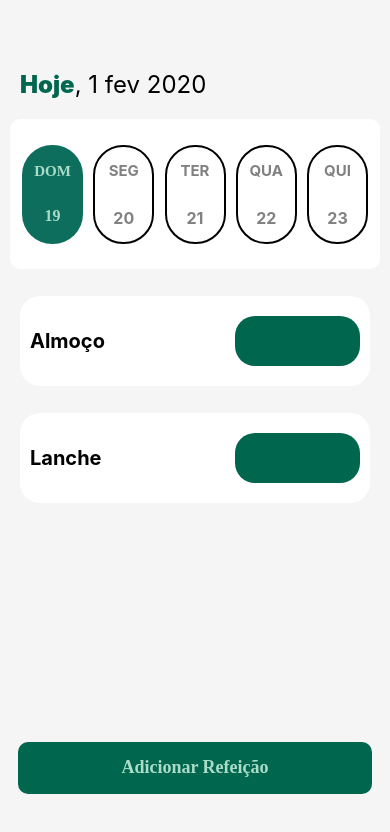
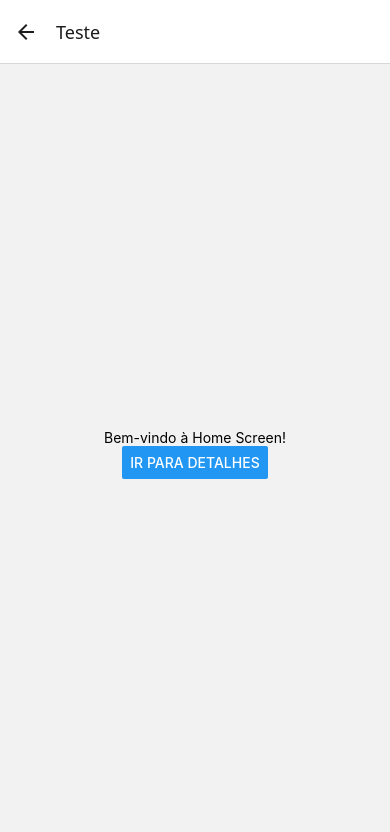
Before and after one commit to llucasBorba/Receitinha, a React Native app: screen /Teste in a window 390 px wide. Shown: the top 832 px of the page. Built offline with nearby package versions, Linux system fonts and the light colour scheme.

Commit message:
Stack feito

```diff
--- a/App.js
+++ b/App.js
@@ -1,191 +1,6 @@
-import React, { useState } from "react";
-import { View, Text, FlatList, StyleSheet, TouchableOpacity, Pressable } from "react-native";
-import useFontsLoader from "./useFontsLoader"; // Certifique-se de ajustar o caminho do arquivo
+import React from 'react';
+import StackRoute from './routes/stack.routes';
 
-export default function App(){
-
-  const days = [
-    { date: "2024-11-19", dayOfWeek: "DOM" },
-    { date: "2024-11-20", dayOfWeek: "SEG" },
-    { date: "2024-11-21", dayOfWeek: "TER" },
-    { date: "2024-11-22", dayOfWeek: "QUA" },
-    { date: "2024-11-23", dayOfWeek: "QUI" },
-  ];
-
-  const events = [
-    { id: "1", title: "Almoço", date: "2024-11-19" },
-    { id: "2", title: "Lanche", date: "2024-11-19" },
-    { id: "3", title: "Pré-Treino", date: "2024-11-20" },
-    { id: "4", title: "Lanche", date: "2024-11-21" },
-  ];
-
-  const [selectedDay, setSelectedDay] = useState(days[0].date);
-
-
-  const filteredEvents = events.filter((event) => event.date === selectedDay);
-
-  return (
-    <View style={styles.container}>
-
-      <View style={styles.date}>
-        <Text>
-          <Text style={styles.hoje}>Hoje</Text>
-          <Text style={{fontSize: 24}}>, 1 fev 2020</Text>
-        </Text>
-      </View>
-
-
-      <View style={styles.daysContainer}>
-        {days.map((day, index) => (
-          <TouchableOpacity
-            key={index}
-            style={[
-              styles.dayItem,
-              selectedDay === day.date && styles.selectedDay,
-            ]}
-            onPress={() => setSelectedDay(day.date)}
-          >
-            <Text
-              style={[
-                styles.dayText,
-                selectedDay === day.date && styles.secundaryColorBold
-              ]}
-            >
-              {day.dayOfWeek}
-            </Text>
-            <Text
-              style={[
-                styles.dateText,
-                selectedDay === day.date && styles.secundaryColorBold
-              ]}
-            >
-              {new Date(day.date).getDate()}
-            </Text>
-          </TouchableOpacity>
-        ))}
-      </View>
-
-      <FlatList
-        data={filteredEvents}
-        keyExtractor={(item) => item.id}
-        ListEmptyComponent={
-          <Text style={styles.noEvents}>Adicione uma refeição para começar...</Text>
-      }
-        renderItem={({ item }) => (
-          <View style={styles.eventItem}>
-            <Text style={styles.eventTitle}>{item.title}</Text>
-            <Pressable style={styles.check} />
-          </View>
-        )}
-      />
-
-      <TouchableOpacity style={styles.addButton}>
-        <Text style={[styles.secundaryColorBold, {fontSize: 18}]}>Adicionar Refeição</Text>
-      </TouchableOpacity>
-
-    </View>
-  );
-};
-
-const styles = StyleSheet.create({
-  container: {
-    flex: 1,
-    paddingTop: 70,
-    backgroundColor: "#f5f5f5",
-
-  },
-  secundaryColorBold: {
-    color: "#AADCC8",
-    fontWeight: "bold",
-    fontFamily: "NewYork"
-   },
-  date: {
-    marginBottom: 20,
-    marginLeft: 20
-  },
-  hoje: {
-    color: "#00664E",
-    fontWeight: "800",
-    fontSize: 24,
-    fontWeight: 900,
-  },
-  daysContainer: {
-    flexDirection: "row",
-    justifyContent: "space-between",
-    alignItems: "center",
-    backgroundColor: "white",
-    borderRadius: 10,
-    marginHorizontal: 10,
-    height: 150,
-    padding: 12
-  },
-  dayItem: {
-    alignItems: "center",
-    borderRadius: 30,
-    height: 99,
-    width: 61,
-    borderColor: "0E6E5E",
-    borderWidth: 2,
-    justifyContent: "space-around"
-  },
-  dayText: {
-    color: "#818181",
-    fontSize: 15,
-    fontWeight: "bold"
-  },
-  dateText: {
-    color: "#818181",
-    fontSize: 16,
-    fontWeight: "bold",
-  },
-  selectedDay: {
-    backgroundColor: "#0E6E5E",
-    borderRadius: 30,
-    borderWidth: 0,
-    padding: 5,
-
-  },
-  noEvents: {
-    textAlign: "center",
-    color: "#D5D5D5",
-    fontSize: 24,
-    fontWeight: "bold",
-    flex: 1,
-    marginTop: 150
-  },
-  eventItem: {
-    backgroundColor: "#FFF",
-    marginTop:27,
-    marginHorizontal: 20,
-    padding: 10,
-    borderRadius: 20,
-    height: 90,
-    alignItems: "center",
-    flexDirection: "row",
-    justifyContent: "space-between"
-  },
-  eventTitle: {
-    fontSize: 20,
-    fontWeight: "bold",
-  },
-  check: {
-    height: 50,
-    width: 125,
-    backgroundColor: "#00664E",
-    borderRadius: 20
-  },
-  addButton: {
-    marginTop: 20,
-    backgroundColor: "#00664E",
-    padding: 15,
-    borderRadius: 10,
-    alignItems: "center",
-    marginBottom: 50,
-    width: 354,
-    height: 52,
-   alignSelf: "center"
-  },
-  addButtonText: {
-    fontSize: 18,
-  }
-});
+export default function App() {
+  return <StackRoute/>;
+}
--- /dev/null
+++ b/routes/stack.routes.js
@@ -0,0 +1,18 @@
+import React from 'react';
+import { NavigationContainer } from '@react-navigation/native';
+import { createStackNavigator } from '@react-navigation/stack';
+import Teste from '../screens/Teste';
+import Home from '../screens/Home';
+
+const Stack = createStackNavigator();
+
+export default function StackRoute() {
+  return (
+    <NavigationContainer>
+      <Stack.Navigator initialRouteName="Home">
+        <Stack.Screen name="Home" component={Home} />
+        <Stack.Screen name="Teste" component={Teste} />
+      </Stack.Navigator>
+    </NavigationContainer>
+  );
+}
--- /dev/null
+++ b/screens/Teste.js
@@ -0,0 +1,24 @@
+import React from 'react';
+import { View, Text, Button, StyleSheet } from 'react-native';
+
+export default function Teste({ navigation }) {
+  return (
+    <View style={styles.container}>
+      <Text>Bem-vindo à Home Screen!</Text>
+
+      <Button
+        title="Ir para Detalhes"
+        onPress={() => navigation.navigate('Palmeiras')}
+      />
+    </View>
+
+  );
+}
+
+const styles = StyleSheet.create({
+  container: {
+    flex: 1,
+    justifyContent: 'center',
+    alignItems: 'center',
+  },
+});
--- a/screens/home.js
+++ b/screens/home.js
@@ -1,43 +1,109 @@
-import { TouchableOpacity, StyleSheet, Text, View } from 'react-native';
-import { Stack } from "expo-router";
+import React, { useState } from "react";
+import { View, Text, FlatList, StyleSheet, TouchableOpacity, Pressable } from "react-native";
 
-export default function App() {
+export default function Home({ navigation }) {
+
+  const days = [
+    { date: "2024-11-19", dayOfWeek: "DOM" },
+    { date: "2024-11-20", dayOfWeek: "SEG" },
+    { date: "2024-11-21", dayOfWeek: "TER" },
+    { date: "2024-11-22", dayOfWeek: "QUA" },
+    { date: "2024-11-23", dayOfWeek: "QUI" },
+  ];
+
+  const events = [
+    { id: "1", title: "Almoço", date: "2024-11-19" },
+    { id: "2", title: "Lanche", date: "2024-11-19" },
+    { id: "3", title: "Pré-Treino", date: "2024-11-20" },
+    { id: "4", title: "Lanche", date: "2024-11-21" },
+  ];
+
+  const [selectedDay, setSelectedDay] = useState(days[0].date);
+
+
+  const filteredEvents = events.filter((event) => event.date === selectedDay);
+
   return (
     <View style={styles.container}>
 
       <View style={styles.date}>
         <Text>
           <Text style={styles.hoje}>Hoje</Text>
-          <Text style={styles.numbers}>, 1 fev 2020</Text>
+          <Text style={{ fontSize: 24 }}>, 1 fev 2020</Text>
         </Text>
       </View>
 
-      <View style={styles.dateSection}>
 
+      <View style={styles.daysContainer}>
+        {days.map((day, index) => (
+          <TouchableOpacity
+            key={index}
+            style={[
+              styles.dayItem,
+              selectedDay === day.date && styles.selectedDay,
+            ]}
+            onPress={() => setSelectedDay(day.date)}
+          >
+            <Text
+              style={[
+                styles.dayText,
+                selectedDay === day.date && styles.secundaryColorBold
+              ]}
+            >
+              {day.dayOfWeek}
+            </Text>
+            <Text
+              style={[
+                styles.dateText,
+                selectedDay === day.date && styles.secundaryColorBold
+              ]}
+            >
+              {new Date(day.date).getDate()}
+            </Text>
+          </TouchableOpacity>
+        ))}
       </View>
 
-      <Text>
-        <Text style={styles.addReceitas}> Adicione uma refeição para começar...</Text>
-      </Text>
+      <FlatList
+        data={filteredEvents}
+        keyExtractor={(item) => item.id}
+        ListEmptyComponent={
+          <Text style={styles.noEvents}>Adicione uma refeição para começar...</Text>
+        }
+        renderItem={({ item }) => (
+          <TouchableOpacity
+            style={styles.eventItem}
+            onPress={() => navigation.navigate('Teste')}
+          >
+            <Text style={styles.eventTitle}>{item.title}</Text>
+            <Pressable style={styles.check} />
+          </TouchableOpacity>
+        )}
+      />
 
       <TouchableOpacity style={styles.addButton}>
-        <Text style={styles.addButtonText}>Adicionar Refeição</Text>
+        <Text style={[styles.secundaryColorBold, { fontSize: 18 }]}>Adicionar Refeição</Text>
       </TouchableOpacity>
 
     </View>
   );
-}
+};
 
 const styles = StyleSheet.create({
   container: {
     flex: 1,
-    backgroundColor: '#ECECEC',
-    alignItems: 'center',
-    justifyContent: 'center',
+    paddingTop: 70,
+    backgroundColor: "#f5f5f5",
+
+  },
+  secundaryColorBold: {
+    color: "#AADCC8",
+    fontWeight: "bold",
+    fontFamily: "NewYork"
   },
   date: {
-    width: "100%",
-    marginLeft: 50
+    marginBottom: 20,
+    marginLeft: 20
   },
   hoje: {
     color: "#00664E",
@@ -45,19 +111,70 @@
     fontSize: 24,
     fontWeight: 900,
   },
-  numbers : {
+  daysContainer: {
+    flexDirection: "row",
+    justifyContent: "space-between",
+    alignItems: "center",
+    backgroundColor: "white",
+    borderRadius: 10,
+    marginHorizontal: 10,
+    height: 150,
+    padding: 12
+  },
+  dayItem: {
+    alignItems: "center",
+    borderRadius: 30,
+    height: 99,
+    width: 61,
+    borderColor: "0E6E5E",
+    borderWidth: 2,
+    justifyContent: "space-around"
+  },
+  dayText: {
+    color: "#818181",
+    fontSize: 15,
+    fontWeight: "bold"
+  },
+  dateText: {
+    color: "#818181",
+    fontSize: 16,
+    fontWeight: "bold",
+  },
+  selectedDay: {
+    backgroundColor: "#0E6E5E",
+    borderRadius: 30,
+    borderWidth: 0,
+    padding: 5,
+
+  },
+  noEvents: {
+    textAlign: "center",
+    color: "#D5D5D5",
     fontSize: 24,
+    fontWeight: "bold",
+    flex: 1,
+    marginTop: 150
   },
-  dateSection: {
-    backgroundColor: "white",
-    width: "90%",
-    height: 150,
+  eventItem: {
+    backgroundColor: "#FFF",
+    marginTop: 27,
+    marginHorizontal: 20,
+    padding: 10,
+    borderRadius: 20,
+    height: 90,
+    alignItems: "center",
+    flexDirection: "row",
+    justifyContent: "space-between"
+  },
+  eventTitle: {
+    fontSize: 20,
+    fontWeight: "bold",
+  },
+  check: {
+    height: 50,
+    width: 125,
+    backgroundColor: "#00664E",
     borderRadius: 20
-  },
-  addReceitas: {
-    fontSize: 24,
-    fontWeight: 700,
-    color: "#D5D5D5"
   },
   addButton: {
     marginTop: 20,
@@ -65,10 +182,12 @@
     padding: 15,
     borderRadius: 10,
     alignItems: "center",
+    marginBottom: 50,
+    width: 354,
+    height: 52,
+    alignSelf: "center"
   },
   addButtonText: {
-    color: "#AADCC8",
     fontSize: 18,
-    fontWeight: "bold",
   }
 });
```
Also changed, not shown: package.json (+7 -4 lines), 1 other file (tests, documents, lock files or other folders).
